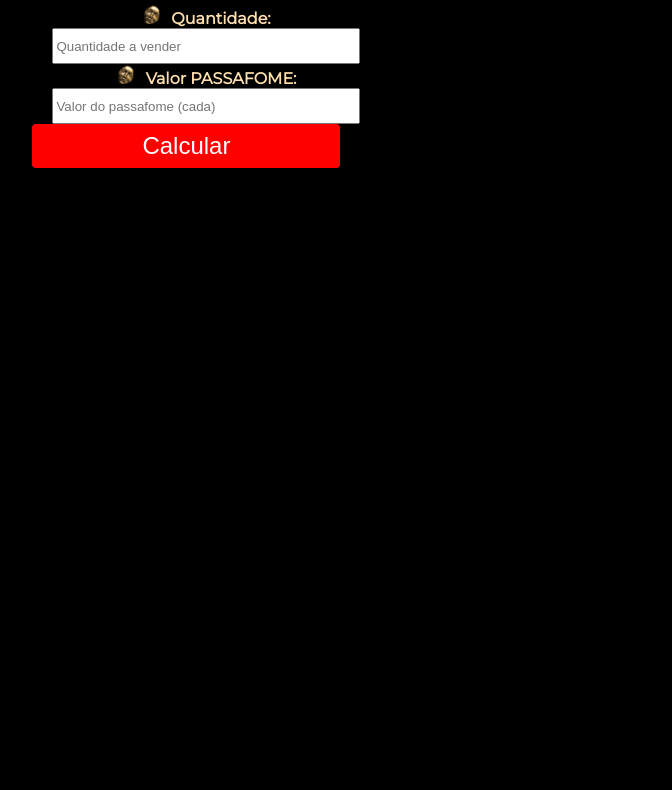
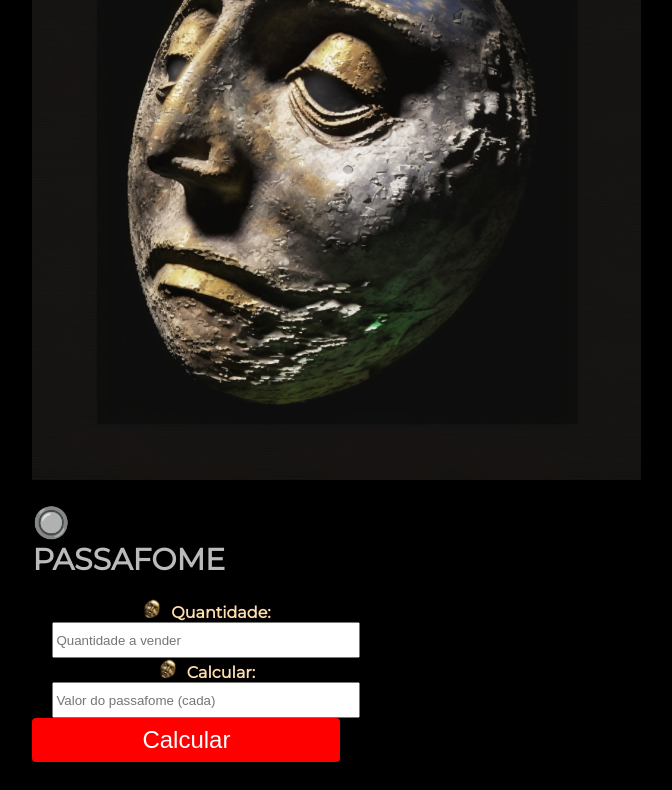
Before and after one commit to Loser002200/calculatorg2g, a plain HTML site: page teste.html in a window 1280 px wide. Shown: the part 213-1003 px from the top of the page, without its empty margins (486-1158 px from the left). Before the commit the page ends 800 px from the top, so only its background shows below. Drawn offline with Linux system fonts and the light colour scheme.

Commit message:
Update teste.html

```diff
--- a/teste.html
+++ b/teste.html
@@ -6,7 +6,7 @@
 
   <link rel="stylesheet" href="style2.css">
   <link href="https://fonts.googleapis.com/css2?family=Montserrat:wght&display=swap" rel="stylesheet">
-  <img src="dkdolar.png" alt="dkdolar" class="dkdolar">
+  <img src="div.png" alt="dkdolar" class="div">
 
   <title>Calculadora</title>
 
@@ -30,7 +30,7 @@
             </div>
 
               <div class="valor">
-                  <label for="valor">Valor PASSAFOME:</label>
+                  <label for="valor">Calcular:</label>
                   <input type="number" id="valor" name="valor" required placeholder="Valor do passafome (cada)">
             </div>
 
```
